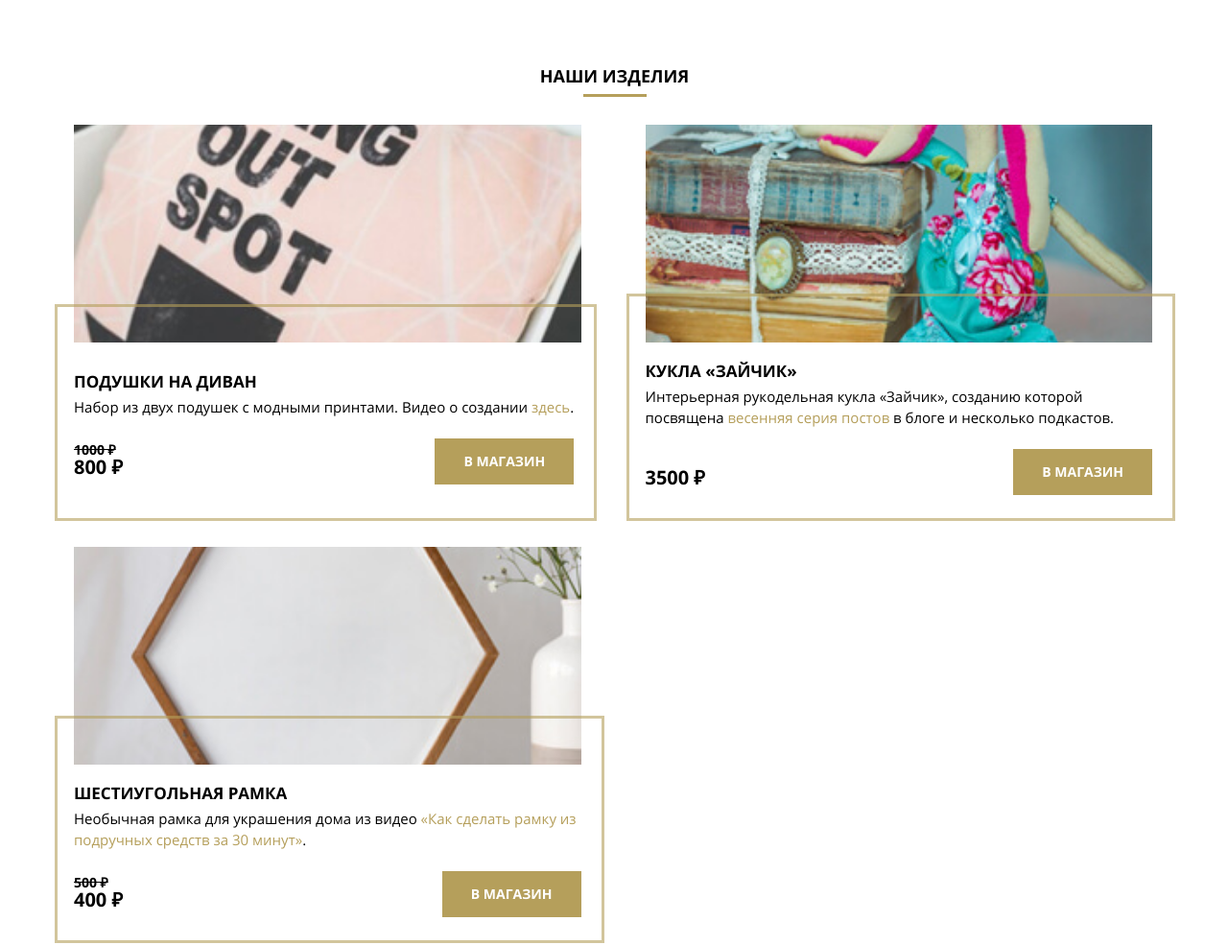
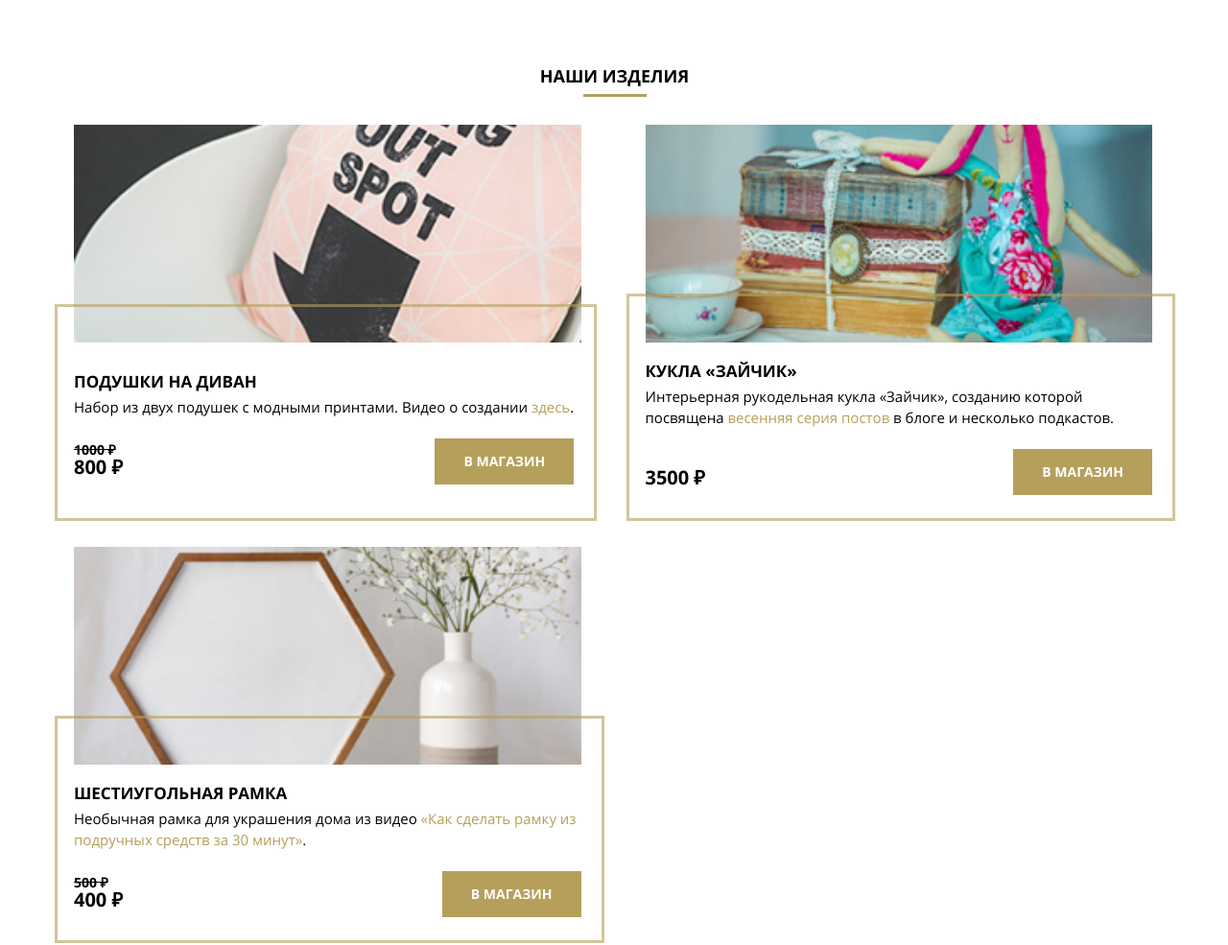
Before and after one commit to eldsgn/mq-diplom, a plain HTML site: page index.html in a window 1280 px wide. Shown: the part 2840-3825 px from the top of the page at 96% size. Drawn offline with Linux system fonts and the light colour scheme; files whose address does not match are found by name.

Commit message:
Add files via upload

```diff
--- a/index.html
+++ b/index.html
@@ -8,7 +8,7 @@
     <link rel="stylesheet" href="css/style.css">
 </head>
 <body>
-    <div class="popup container popup-hidden">
+    <div class="popup popup-hidden">
         <div class="popup-content">
             <h2 class="section-title popup-title">Ваш фидбек</h2>
             <form>
@@ -290,9 +290,9 @@
         <h2 class="section-title products-title">Наши изделия</h2>
         <article class="product-item product-first">
             <picture class="product-pic">
+                <source media="(min-width:1200px)" srcset="images/shop-item-desk1.jpg">
+                <source media="(min-width:641px)" srcset="images/shop-item-tablet1.jpg">
                 <source media="(max-width:640px)" srcset="images/shop-item-mobile1.jpg">
-                <source media="(min-width:641px)" srcset="images/shop-item-tablet1.jpg">
-                <source media="(min-width:1200px)" srcset="images/shop-item-desk1.jpg">
                 <img src="images/shop-item-mobile1.jpg" alt="Подушки на диван">
               </picture>
             <div class="product-content">
@@ -311,9 +311,9 @@
         </article>
         <article class="product-item">
             <picture class="product-pic">
+                <source media="(min-width:1200px)" srcset="images/shop-item-desk2.jpg">
+                <source media="(min-width:641px)" srcset="images/shop-item-tablet2.jpg">
                 <source media="(max-width:640px)" srcset="images/shop-item-mobile2.jpg">
-                <source media="(min-width:641px)" srcset="images/shop-item-tablet2.jpg">
-                <source media="(min-width:1200px)" srcset="images/shop-item-desk2.jpg">
                 <img src="images/shop-item-mobile2.jpg" alt="Кукла «Зайчик»">
               </picture>
             <div class="product-content">
@@ -329,11 +329,11 @@
                 </div>
             </div>
         </article>
-        <article class="product-item product-item-last">
+        <article class="product-item">
             <picture class="product-pic">
+                <source media="(min-width:1200px)" srcset="images/shop-item-desk3.jpg">
+                <source media="(min-width:641px)" srcset="images/shop-item-tablet3.jpg">
                 <source media="(max-width:640px)" srcset="images/shop-item-mobile3.jpg">
-                <source media="(min-width:641px)" srcset="images/shop-item-tablet3.jpg">
-                <source media="(min-width:1200px)" srcset="images/shop-item-desk3.jpg">
                 <img src="images/shop-item-mobile3.jpg" alt="Шестиугольная рамка">
               </picture>
             <div class="product-content">
```
